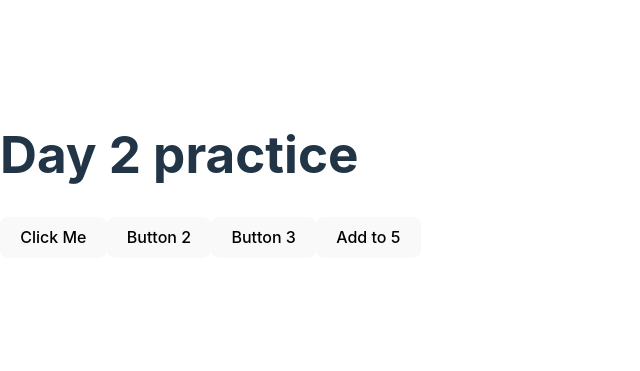
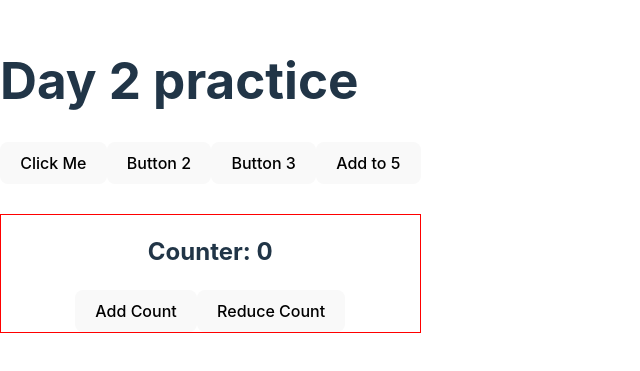
Before and after one commit to rahat-israil/React-Day2, a React (Vite) app: page / in a window 1280 px wide. Shown: the part 225-596 px from the top of the page, without its empty margins (0-640 px from the left). Built offline with nearby package versions, Linux system fonts and the light colour scheme.

Commit message:
State change in React

```diff
--- a/src/App.jsx
+++ b/src/App.jsx
@@ -1,5 +1,6 @@
 
 import './App.css'
+import Counter from './Counter'
 
 function App() {
 
@@ -25,6 +26,8 @@ function App() {
       {/* With parameter Function  */}
       <button onClick={() => addToFive(5)}>Add to 5</button>
 
+      <Counter></Counter>
+
     </>
   )
 }
--- /dev/null
+++ b/src/Counter.jsx
@@ -0,0 +1,24 @@
+import { useState } from "react";
+
+const Counter = () => {
+    const [count, setCount] = useState(0);
+
+    const handleAddCount = () => {
+        const addCount = count + 1;
+        setCount(addCount);
+    };
+
+    const handleReduceCount = () => {
+        const reduceCount = count - 1;
+        setCount(reduceCount);
+    }
+    return (
+        <div style={{border: '1px solid red', marginTop: '30px', textAlign:'center'}}>
+            <h2>Counter: {count}</h2>
+            <button onClick={handleAddCount}>Add Count</button>
+            <button onClick={handleReduceCount}>Reduce Count</button>
+        </div>
+    );
+};
+
+export default Counter;
```
